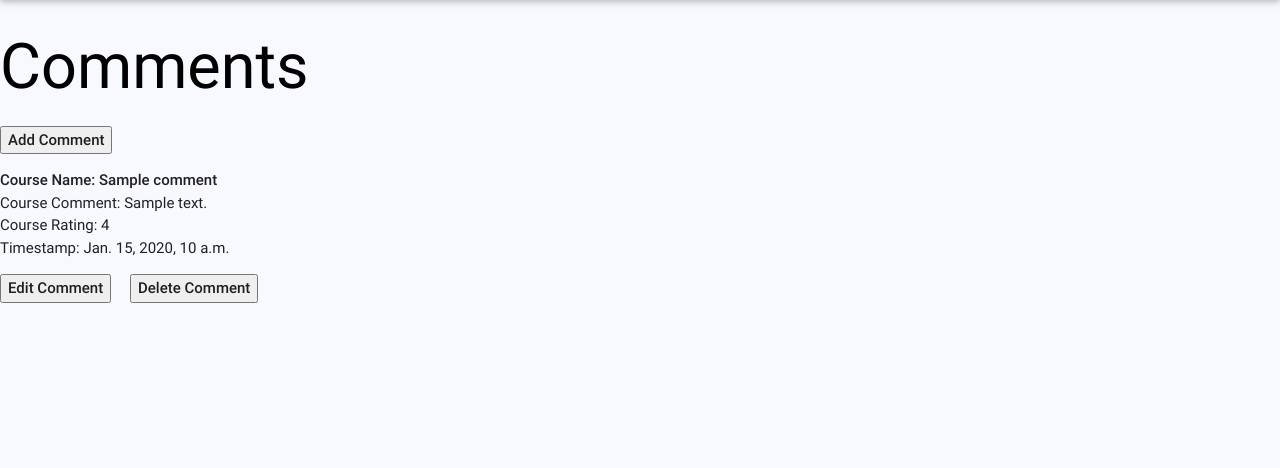
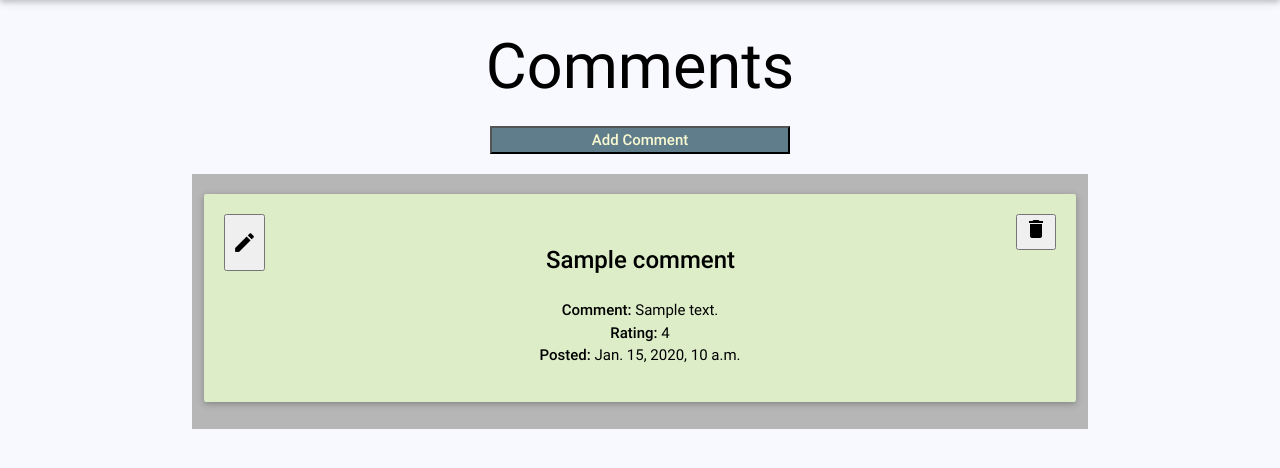
Before and after one commit to pnitto/Golf_Project, a Django app: a page that uses app/golf_project/golf_app/templates/golf_app/comment_list.html in a window 1280 px wide. Shown: the part 64-532 px from the top of the page. Run offline with Django 3.2, Linux system fonts and the light colour scheme; tables that the repository leaves empty hold one stand-in row (values such as "Sample post"); parts of the project's set-up code (start-up, migrations or seed data) failed here and were passed over; some libraries are stand-ins or nearby versions.

Commit message:
changed the delete and edit buttons, formatted the comments section, started formatting the graph section

```diff
--- a/app/golf_project/golf_app/converter.py
+++ b/app/golf_project/golf_app/converter.py
@@ -5,7 +5,7 @@ import io
 
 
 def scatter_to_base64(data, user):
-    plt.bar(*data, align='center')
+    plt.bar(*data, align='center', color=['r','b','g','c','m','y','k'])
     plt.ylabel('Scorecard Totals')
     plt.xlabel('Course Names')
     plt.title('Bar Graph of Golfer Score Totals per Scorecard')
@@ -21,7 +21,7 @@ def scatter_to_base641(data,user):
     plt.plot(*data)
     plt.ylabel('Scorecard GIR Totals(%)')
     plt.xlabel('Course Names')
-    plt.title('Scatter Plot of Green In Regulation Totals per Scorecard')
+    plt.title('Line Graph of Green In Regulation Totals(%) per Scorecard')
     plt.xticks(data[0], user.golfer.scorecard_names)
     plt.ylim(0,100)
     image_file = io.BytesIO()
@@ -34,7 +34,7 @@ def scatter_to_base642(data,user):
     plt.plot(*data)
     plt.ylabel('Scorecard FIR Totals(%)')
     plt.xlabel('Course Names')
-    plt.title('Scatter Plot of Fairway in Regulation Totals per Scorecard')
+    plt.title('Line Graph of Fairway in Regulation Totals(%) per Scorecard')
     plt.xticks(data[0], user.golfer.scorecard_names)
     plt.ylim(0,100)
     image_file = io.BytesIO()
--- a/app/golf_project/golf_app/static/css/style.css
+++ b/app/golf_project/golf_app/static/css/style.css
@@ -45,8 +45,10 @@ button.delete {
 }
 
 button.add-scorecard {
-    background-color: blue;
+    background-color: forestgreen;
     color: white;
+    width: 300px;
+    letter-spacing: 3px;
 }
 
 .login-register {
@@ -89,13 +91,10 @@ label {
     margin: 20px;
 }
 
-form.delete-scorecard-button {
-    color: black;
-}
 
 button.delete-scorecard {
+    background-color: red;
     color: white;
-    background-color: red;
     margin: 20px;
 }
 
@@ -129,7 +128,7 @@ table.hoverable {
     font-size: x-large;
 }
 .previous-btn {
-    color: red;
+    color: black;
     -webkit-transform: rotate(180deg);
     -moz-transform: rotate(180deg);
     -ms-transform: rotate(180deg);
@@ -138,11 +137,11 @@ table.hoverable {
     display: inline-block;
 }
 .next-btn {
-    color: red;
+    color: black;
     display: inline-block;
 }
 .previous-next-btn {
-    padding: 5px;
+    padding: 20px;
 }
 .back-btn-hole {
     padding-left: 150px;
@@ -162,3 +161,43 @@ table.hoverable {
  i.large-material-icons {
      color: red;
  }
+
+ form.edit-comment {
+     background-color:#C8E6C9;
+ }
+ .edit-comment label {
+     color: black;
+     font-size: 1.25rem;
+ }
+
+ .edit-comment-form {
+     margin-top: 40px;
+ }
+
+ .add-comment-btn {
+    margin-bottom: 20px;
+     background-color: #607D8B;
+     width: 300px;
+     color: lightgoldenrodyellow;
+ }
+
+ button.delete-comment-btn {
+     background-color: orangered;
+     color: white;
+     margin-top: 30px;
+ }
+ h5.delete-comment-q {
+     padding-top: 20px;
+ }
+
+ .bar-graph {
+     padding-top: 20px;
+ }
+
+ .gir-line {
+     padding-top: 20px;
+ }
+
+ .fir-line {
+     padding-top: 20px;
+ }
--- a/app/golf_project/golf_app/templates/golf_app/comment_confirm_delete.html
+++ b/app/golf_project/golf_app/templates/golf_app/comment_confirm_delete.html
@@ -11,12 +11,12 @@
 {% block body %}
 <body>
 </br>
-<p align="center">Are you sure you want to delete this comment and rating for {{ comment.course_name }}?</p>
+    <h5 align="center" class="delete-comment-q">Are you sure you want to delete this comment and rating for {{ comment.course_name }}?</h5>
         <div align="center">
             <form method="POST">
             {% csrf_token %}
             {{ form }}
-        <button type="submit"><strong>Delete Comment</strong></button>
+            <button type="submit" class="delete-comment-btn"><strong>Delete Comment</strong></button>
             </form>
         </div>
 
--- a/app/golf_project/golf_app/templates/golf_app/comment_list.html
+++ b/app/golf_project/golf_app/templates/golf_app/comment_list.html
@@ -6,33 +6,48 @@
 </head>
 <body>
 {% block body %}
-<h1 class="Comment-title">Comments</h1>
-<div><form method="post" action="{% url 'golf_app:create_comment' %}">
-            {% csrf_token %}
-            <button type="submit"><strong>Add Comment</strong></button>
-        </form></div>
-    {% for comment in object_list %}
-    <div>
-        <ul>
-            <strong>Course Name: {{ comment.course_name }}</strong>
-       <li>Course Comment: {{ comment.comment }}</li>
-       <li>Course Rating: {{ comment.course_rating }}</li>
-       <li>Timestamp: {{ comment.timestamp }}</li>
-        </ul>
-        </div>
-        <div style="float: left; width: 130px">
-            <form id="linked" method="get" action="{% url 'golf_app:update_comment' comment.id %}">
+<h1 class="Comment-title" align="center">Comments</h1>
+        <div align="center">
+            <form method="post" action="{% url 'golf_app:create_comment' %}">
                 {% csrf_token %}
-            <button type="submit"><strong>Edit Comment</strong></button>
-            </form>
-        </div><div style="float: left; width: 130px">
-            <form id="linked" method="get" action="{% url 'golf_app:delete_comment' comment.id %}">
-                {% csrf_token %}
-            <button type="submit"><strong>Delete Comment</strong></button>
+                <button type="submit" class="add-comment-btn"><strong>Add Comment</strong></button>
             </form>
         </div>
-        </br>
-    {% endfor %}
+    {% for comment in object_list %}
+        <div align="left">
+            <div class="col s12 m6">
+                <div class="container">
+                  <div class="card light-green lighten-4">
+                    <div class="card-content black-text">
+                        <div align="right" style="float:right;">
+                            <form id="linked" method="get" action="{% url 'golf_app:delete_comment' comment.id %}">
+                                {% csrf_token %}
+                                <button type="submit"><strong><i class="material-icons">delete</i></strong></button>
+                            </form>
+                        </div>
+                        <div align="left" style="float: left;">
+                            <form id="linked" method="get" action="{% url 'golf_app:update_comment' comment.id %}">
+                                {% csrf_token %}
+                                <button type="submit"><h5><i class="mdi-content-create" style="font-size: 25px;"></i></h5></button>
+                            </form>
+                        </div>
+                        <div align="center">
+                            <br/>
+                            <span class="card-title black-text"><strong>{{ comment.course_name }}</strong></span>
+                            <ul>
+                                <p>
+                               <li><strong>Comment:</strong> {{ comment.comment }}</li>
+                               <li><strong>Rating:</strong> {{ comment.course_rating }}</li>
+                               <li><strong>Posted:</strong> {{ comment.timestamp }}</li>
+                                </p>
+                            </ul>
+                        </div>
+                      </div>
+                   </div>
+              </div>
+            </div>
+            </br>
+        {% endfor %}
 {% endblock %}
 
 </body>
--- a/app/golf_project/golf_app/templates/golf_app/index.html
+++ b/app/golf_project/golf_app/templates/golf_app/index.html
@@ -121,3 +121,5 @@
   <script src="{% static 'js/init.js' %}"></script>
   </body>
 </html>
+<i class="mdi-content-add"></i>
+<i class="mdi-editor-format-strikethrough"></i>
--- a/app/golf_project/golf_app/templates/home.html
+++ b/app/golf_project/golf_app/templates/home.html
@@ -21,7 +21,7 @@
       <strong><li><a href="{% url 'golf_app:home' %}">Home</a></li></strong>
       <strong><li><a href="{% url 'golf_app:scorecard_history' %}">Scorecards</a></li></strong>
       <strong><li><a href="{% url 'golf_app:comment_history' %}">Course Comments</a></li></strong>
-      <strong><li><a href="{% url 'golf_app:graph' %}"></a></li></strong>
+      <strong><li><a href="{% url 'golf_app:graph' %}">Scorecard Graphs</a></li></strong>
           {% if user.id %}
           <strong><li><a href="{% url 'golf_app:logout' %}">Logout</a></li></strong>
             {% else %}
--- a/app/golf_project/golf_app/views.py
+++ b/app/golf_project/golf_app/views.py
@@ -42,7 +42,7 @@ def user_registration(request):
         golfer_form = GolferForm()
     return render_to_response('registration/create_user.html',{'user_form': user_form, 'golfer_form': golfer_form, 'registered': registered} , context)
 
-login_required(login_url='golf_app:login')
+@login_required(login_url='golf_app:login')
 def graphs(request):
     golfer = Golfer.objects.get(player=request.user)
     graph_one = scatter_to_base64((range(len((golfer.scores_for_scorecards))), (golfer.scores_for_scorecards)), request.user)
```
Also changed, not shown: app/golf_project/golf_app/templates/golf_app/comment_form.html (+8 -6 lines), app/golf_project/golf_app/templates/golf_app/hole_detail.html (+9 -8 lines), app/golf_project/golf_app/templates/golf_app/scorecard_detail.html (+4 -3 lines), app/golf_project/golf_app/templates/golf_app/scorecard_graphs.html (+15 -6 lines), app/golf_project/golf_app/templates/golf_app/scorecard_list.html (+3 -17 lines). Lines whose indentation alone changed are shown as unchanged.
